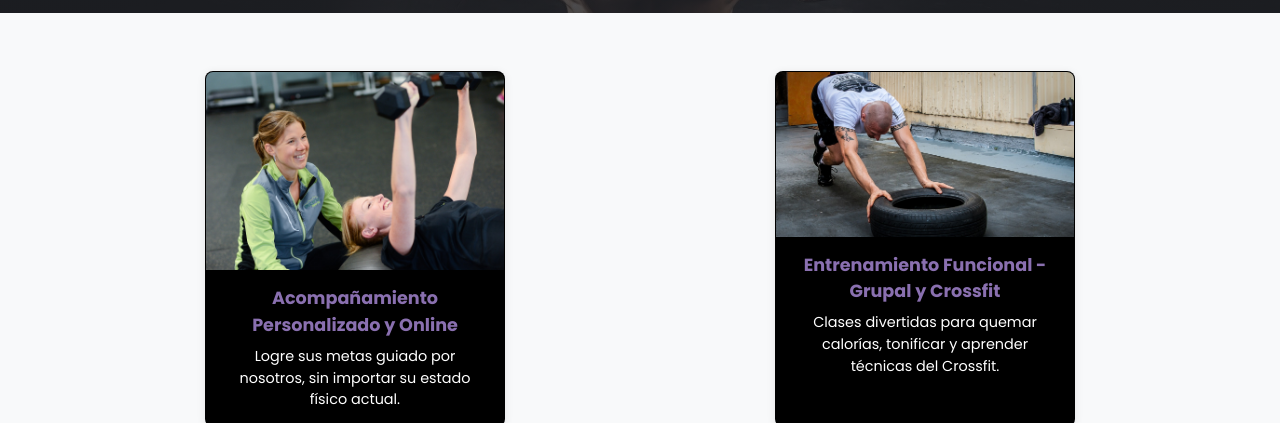
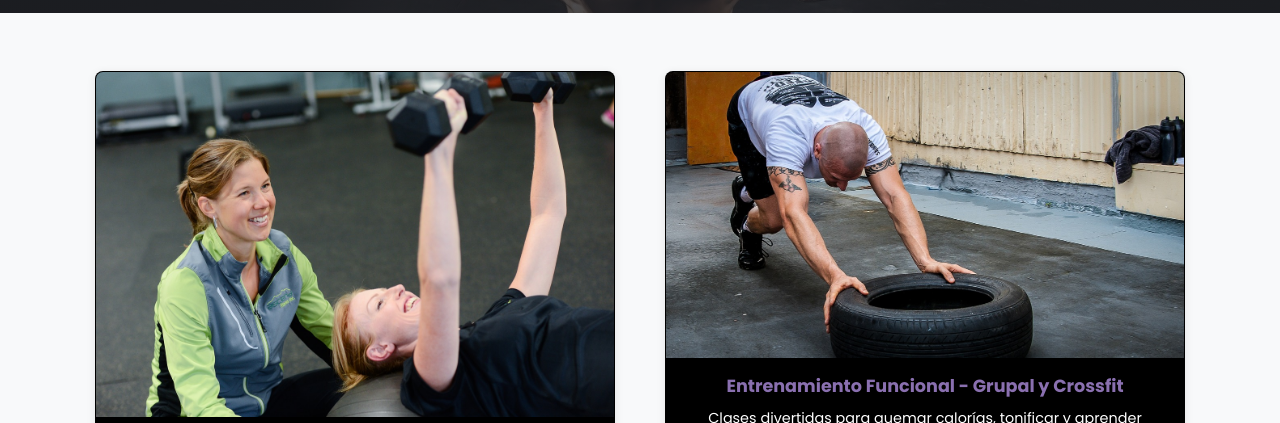
Before and after one commit to Dixonrc2809/Fitplus.github.io, a plain HTML site: page servicios.html in a window 1280 px wide. Shown: the part 377-800 px from the top of the page. Drawn offline with nearby package versions, Linux system fonts and the light colour scheme.

Commit message:
cambios31

```diff
--- a/css/styles.css
+++ b/css/styles.css
@@ -836,7 +836,7 @@ img.rounded-circle {
 /* Servicios Inicio */
 /* ---------------------------------------------- */
 .col-md-6 {
-    display: flex; /* Habilita el uso de flexbox en cada columna */
+    display: flex; /* Habilita el flexbox en cada columna */
     justify-content: center; /* Centra las tarjetas dentro de la columna */
 }
 
@@ -848,14 +848,14 @@ img.rounded-circle {
 }
 
 .card {
-    border-radius: 8px; /* Bordes redondeados */
-    overflow: hidden; /* Esconde el contenido que se salga */
-    transition: transform 0.3s ease; /* Efecto de transformación */
-    margin: 10px; /* Margen alrededor de la tarjeta */
-    max-width: 100%; /* Ancho máximo de la tarjeta para que ocupe el 100% de su contenedor */
-    box-shadow: 0 2px 8px rgba(48, 44, 44, 0.1); /* Sombra sutil */
-    background-color: #000; /* Fondo negro para toda la tarjeta */
-    color: #fff; /* Color de texto blanco por defecto */
+    border-radius: 8px;
+    overflow: hidden; /* asegura que el contenido permanezca dentro de los bordes. */
+    transition: transform 0.3s ease; /* transición suave  */
+    margin: 10px;
+    max-width: 100%;
+    box-shadow: 0 2px 8px rgba(48, 44, 44, 0.1);
+    background-color: #000;
+    color: #fff;
 }
 
 .card:hover {
@@ -863,32 +863,25 @@ img.rounded-circle {
 }
 
 .card-body {
-    padding: 15px; /* Espaciado interno */
+    padding: 15px;
 }
 
 .category {
-    font-weight: bold; /* Texto en negrita */
-    color: #8A70B0; /* Color de la categoría (morado) */
-    font-size: 1.1em; /* Tamaño de fuente */
+    font-weight: bold;
+    color: #8A70B0;
+    font-size: 1.1em;
 }
 
 .heading {
-    font-size: 0.9em; /* Tamaño de fuente más pequeño */
-    color: #fff; /* Color de texto blanco para el encabezado */
-    margin-top: 8px; /* Margen superior */
+    font-size: 0.9em;
+    color: #fff;
+    margin-top: 8px;
 }
 
 /* Ajustes para pantallas medianas */
 @media (min-width: 768px) and (max-width: 992px) {
     .card {
         max-width: 90%; /* Permitir un poco de margen en pantallas medianas */
-    }
-}
-
-/* Ajustes para pantallas grandes */
-@media (min-width: 992px) {
-    .card {
-        max-width: 300px; /* Mantener el ancho máximo en pantallas grandes */
     }
 }
 
```
Also changed, not shown: html/beneficios-entrenamiento.html (+2 -2 lines), html/beneficios-yoga.html (+3 -3 lines), html/importancia-descanso.html (+3 -3 lines), html/motivacion.html (+3 -3 lines).
